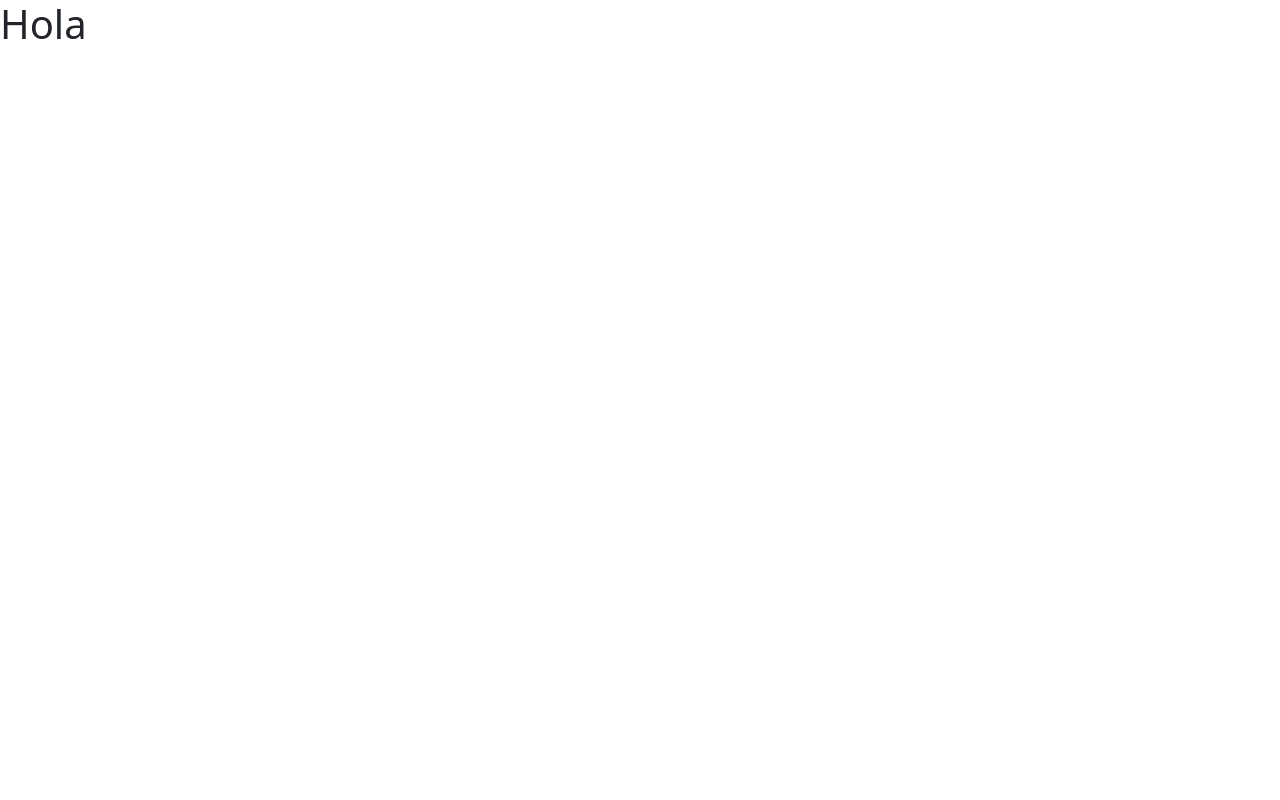
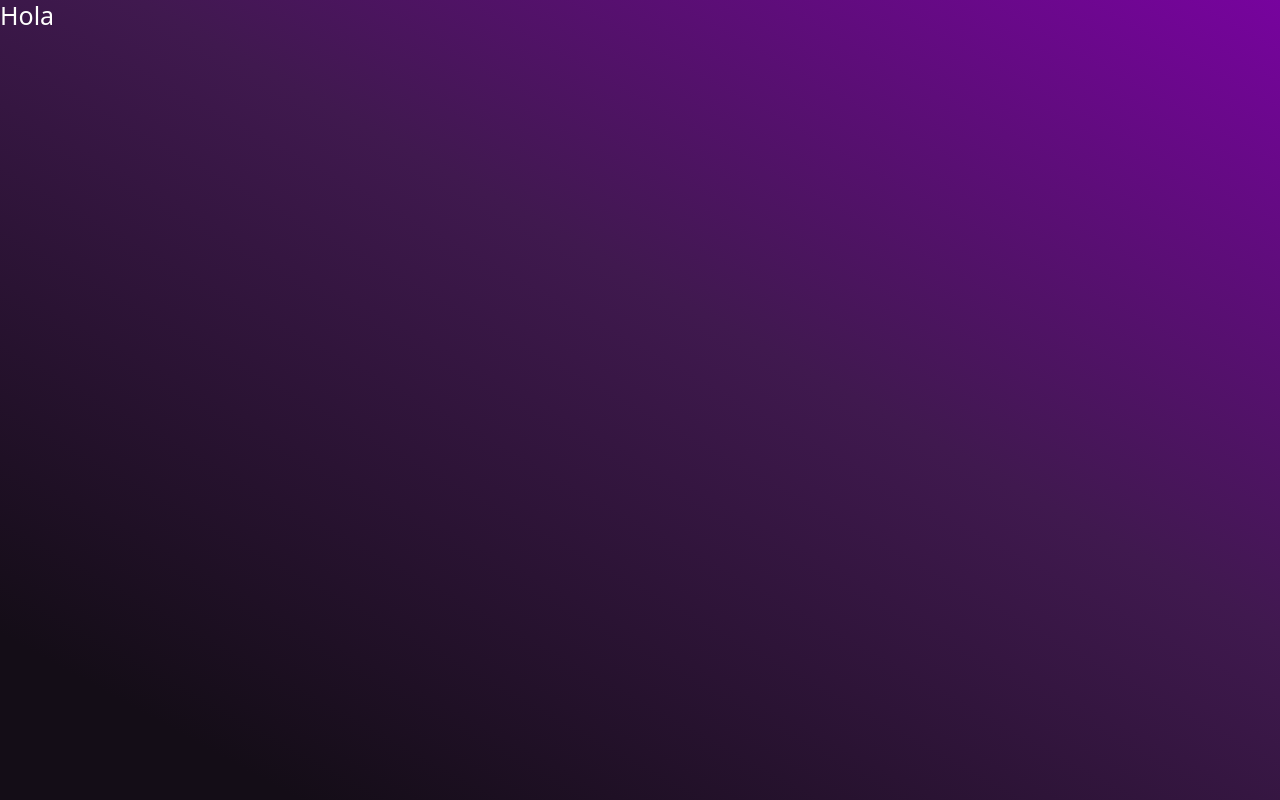
Before and after one commit to JoelSanchez01/Portafolio, a React app: page / in a window 1280 px wide. Built offline with nearby package versions, Linux system fonts and the light colour scheme.

Commit message:
se agrego el background

```diff
--- a/src/assets/styles/App.css
+++ b/src/assets/styles/App.css
@@ -11,3 +11,21 @@
   margin: 0;
   padding: 0;
 }
+
+html {
+  font-size: 62.5%;
+  height: 100%;
+}
+
+body {
+  color: var(--main-white);
+  background: rgb(20, 13, 23);
+  background: linear-gradient(
+    29deg,
+    rgba(20, 13, 23, 1) 11%,
+    rgba(64, 25, 79, 1) 58%,
+    rgba(119, 3, 158, 1) 100%
+  );
+  background-repeat: no-repeat;
+  background-size: cover;
+}
```
